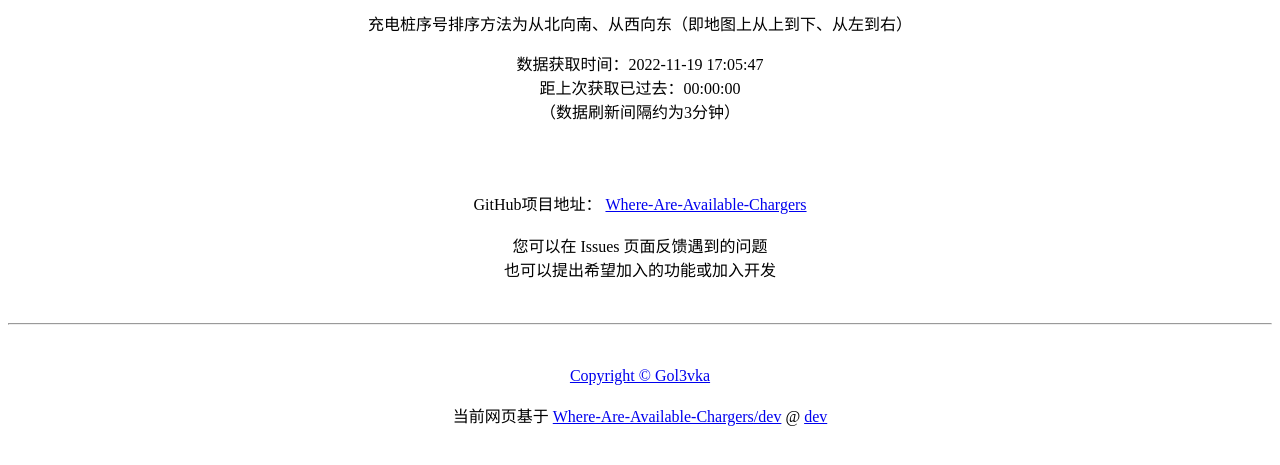
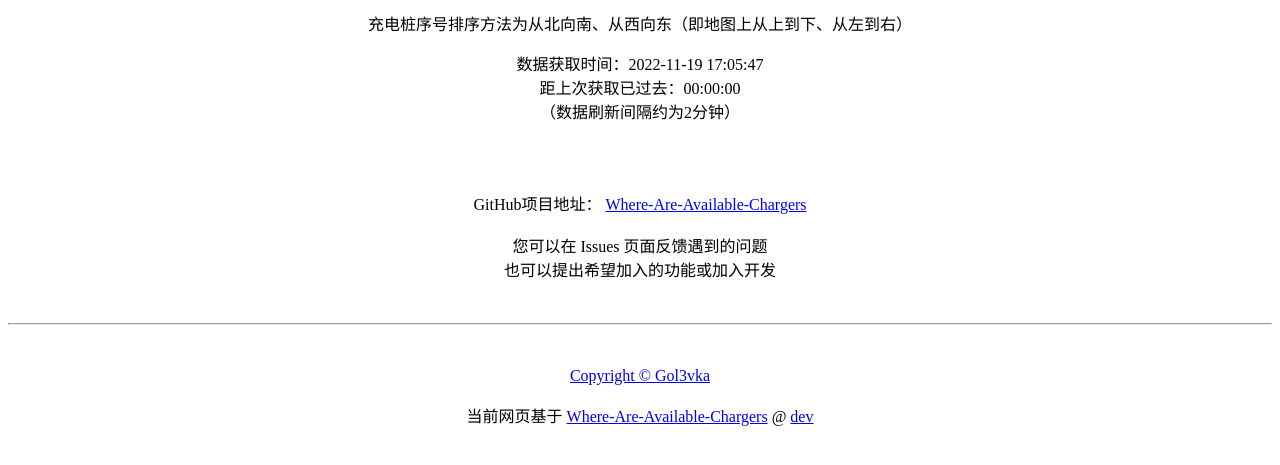
Before and after one commit to Golevka2001/Where-Are-Available-Chargers, a Flask app: page / in a window 1280 px wide. Shown: the part 297-762 px from the top of the page. Run offline with Flask 2, Linux system fonts and the light colour scheme; parts of the project's set-up code (start-up, migrations or seed data) failed here and were passed over.

Commit message:
Modify | min_interval = 1.5 min

```diff
--- a/server.py
+++ b/server.py
@@ -29,8 +29,8 @@ def update_func() -> None:
 version = "dev"
 config_path = os.path.join(os.path.abspath(os.path.dirname(__file__)),
                            "config.yml")
-min_interval = timedelta(minutes=1)
-max_interval = timedelta(minutes=3)
+min_interval = timedelta(minutes=1, seconds=30)
+# max_interval = timedelta(minutes=3)
 
 chargers = FindChargers(config_path)
 status = chargers.get_status()
--- a/templates/index.html
+++ b/templates/index.html
@@ -33,7 +33,7 @@
         <br />
         距上次获取已过去：{{ interval }}
         <br />
-        （数据刷新间隔约为3分钟）
+        （数据刷新间隔约为2分钟）
     </p>
 
     <!-- traverse all areas: -->
@@ -97,7 +97,7 @@
         </a>
         <br><br>
         当前网页基于
-        <a href="https://github.com/Golevka2001/Where-Are-Available-Chargers">Where-Are-Available-Chargers/dev</a> @
+        <a href="https://github.com/Golevka2001/Where-Are-Available-Chargers">Where-Are-Available-Chargers</a> @
         <a href="https://github.com/Golevka2001/Where-Are-Available-Chargers/tree/{{ version }}">{{ version[:7] }}</a>
     </p>
 </body>
--- a/templates/loading.html
+++ b/templates/loading.html
@@ -44,7 +44,7 @@
         </a>
         <br><br>
         当前网页基于
-        <a href="https://github.com/Golevka2001/Where-Are-Available-Chargers">Where-Are-Available-Chargers/dev</a> @
+        <a href="https://github.com/Golevka2001/Where-Are-Available-Chargers">Where-Are-Available-Chargers</a> @
         <a href="https://github.com/Golevka2001/Where-Are-Available-Chargers/tree/{{ version }}">{{ version[:7] }}</a>
     </p>
 </body>
```
